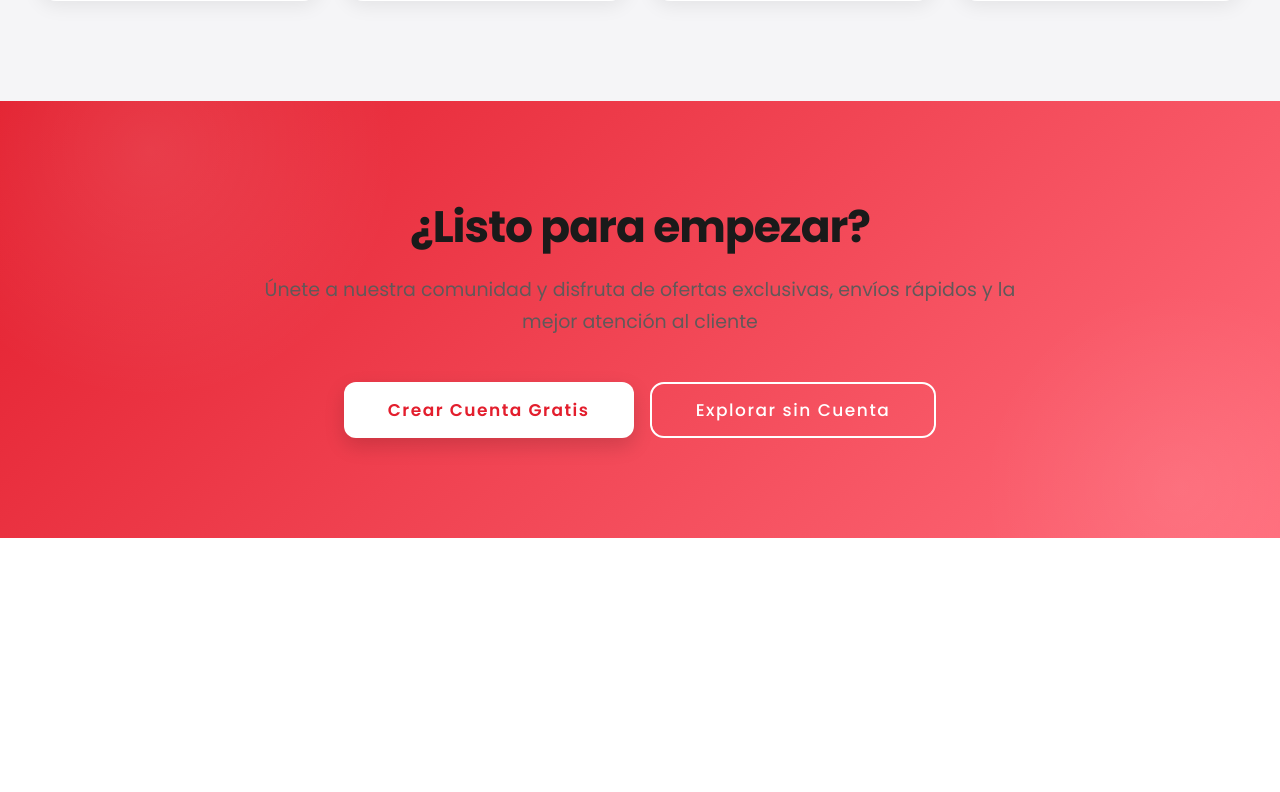
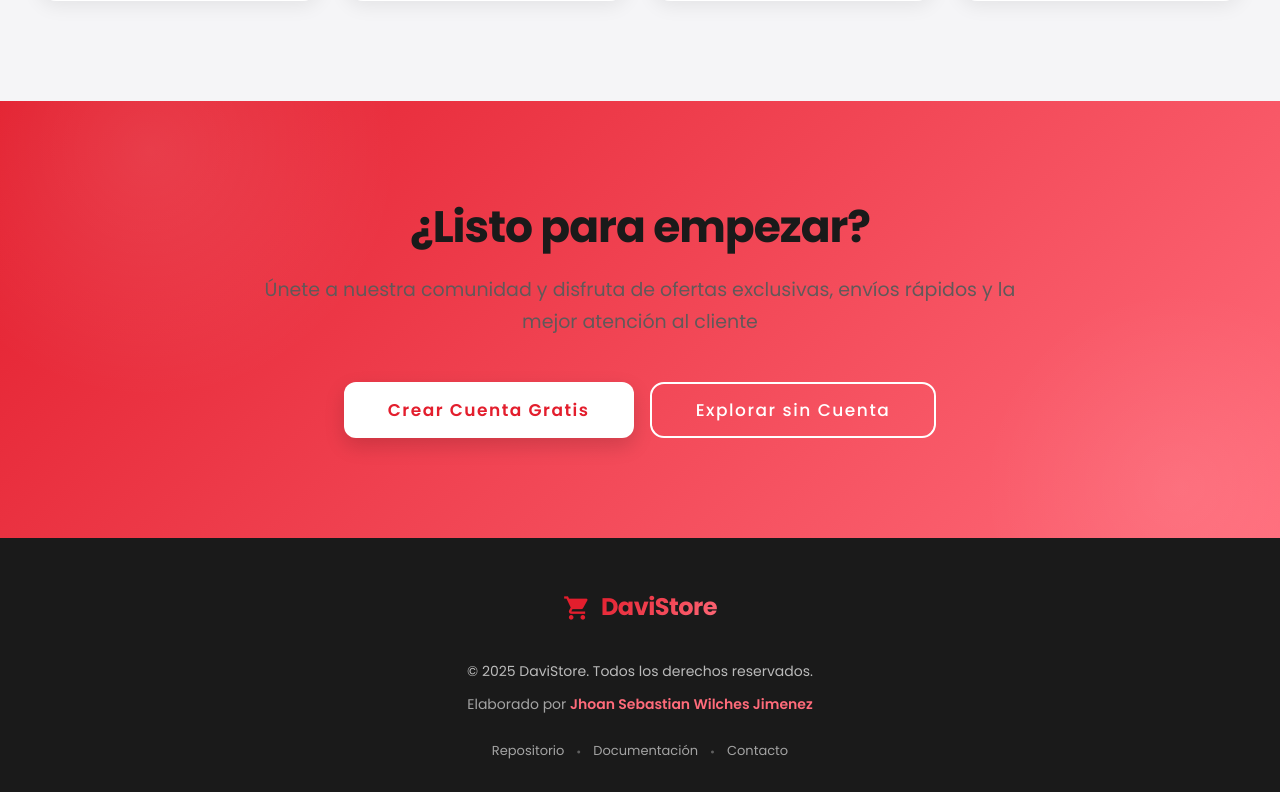
Before and after one commit to SebastianWilches/DaviStore_APP, an Angular app: page / in a window 1280 px wide. Shown: the part 2115-2907 px from the top of the page. Before the commit the page ends 2653 px from the top, so only its background shows below. Built offline with nearby package versions, Linux system fonts and the light colour scheme.

Commit message:
Fix: Footer added.

```diff
--- a/src/app/pages/landing/landing.component.html
+++ b/src/app/pages/landing/landing.component.html
@@ -125,4 +125,33 @@
       </div>
     </div>
   </section>
+
+  <!-- Footer -->
+  <footer class="footer">
+    <div class="footer-container">
+      <div class="footer-content">
+        <div class="footer-brand">
+          <mat-icon class="footer-icon">shopping_cart</mat-icon>
+          <span class="footer-brand-name">DaviStore</span>
+        </div>
+
+        <div class="footer-info">
+          <p class="footer-copyright">
+            © 2025 DaviStore. Todos los derechos reservados.
+          </p>
+          <p class="footer-developer">
+            Elaborado por <span class="developer-name">Jhoan Sebastian Wilches Jimenez</span>
+          </p>
+        </div>
+
+        <div class="footer-links">
+          <a href="#" class="footer-link">Repositorio</a>
+          <span class="footer-separator">•</span>
+          <a href="#" class="footer-link">Documentación</a>
+          <span class="footer-separator">•</span>
+          <a href="#" class="footer-link">Contacto</a>
+        </div>
+      </div>
+    </div>
+  </footer>
 </div>
--- a/src/app/pages/landing/landing.component.scss
+++ b/src/app/pages/landing/landing.component.scss
@@ -518,6 +518,101 @@ $white: #FFFFFF;
 }
 
 // ==========================================
+// FOOTER
+// ==========================================
+.footer {
+  background: $dark-text;
+  color: $white;
+  padding: 50px 32px 30px;
+  margin-top: 0;
+}
+
+.footer-container {
+  max-width: 1200px;
+  margin: 0 auto;
+}
+
+.footer-content {
+  display: flex;
+  flex-direction: column;
+  align-items: center;
+  gap: 24px;
+  text-align: center;
+}
+
+.footer-brand {
+  display: flex;
+  align-items: center;
+  gap: 10px;
+  margin-bottom: 8px;
+
+  .footer-icon {
+    font-size: 28px;
+    width: 28px;
+    height: 28px;
+    color: $primary-red;
+  }
+
+  .footer-brand-name {
+    font-size: 24px;
+    font-weight: 700;
+    letter-spacing: -0.5px;
+    background: linear-gradient(135deg, $primary-red 0%, $secondary-red 100%);
+    -webkit-background-clip: text;
+    -webkit-text-fill-color: transparent;
+    background-clip: text;
+  }
+}
+
+.footer-info {
+  .footer-copyright {
+    font-size: 14px;
+    color: rgba(255, 255, 255, 0.7);
+    margin: 0 0 8px 0;
+  }
+
+  .footer-developer {
+    font-size: 14px;
+    color: rgba(255, 255, 255, 0.6);
+    margin: 0;
+
+    .developer-name {
+      color: $secondary-red;
+      font-weight: 600;
+      transition: color 0.3s ease;
+
+      &:hover {
+        color: $primary-red-light;
+      }
+    }
+  }
+}
+
+.footer-links {
+  display: flex;
+  align-items: center;
+  gap: 12px;
+  flex-wrap: wrap;
+  justify-content: center;
+
+  .footer-link {
+    font-size: 13px;
+    color: rgba(255, 255, 255, 0.6);
+    text-decoration: none;
+    transition: color 0.3s ease;
+
+    &:hover {
+      color: $primary-red-light;
+    }
+  }
+
+  .footer-separator {
+    color: rgba(255, 255, 255, 0.3);
+    font-size: 12px;
+  }
+}
+
+// ==========================================
 // ANIMACIONES
 // ==========================================
 @keyframes slideInLeft {
@@ -683,4 +778,27 @@ $white: #FFFFFF;
   .categories-grid {
     grid-template-columns: 1fr;
   }
+
+  .footer {
+    padding: 40px 20px 25px;
+
+    .footer-content {
+      gap: 20px;
+    }
+
+    .footer-brand {
+      .footer-brand-name {
+        font-size: 20px;
+      }
+    }
+
+    .footer-links {
+      flex-direction: column;
+      gap: 8px;
+
+      .footer-separator {
+        display: none;
+      }
+    }
+  }
 }
```
